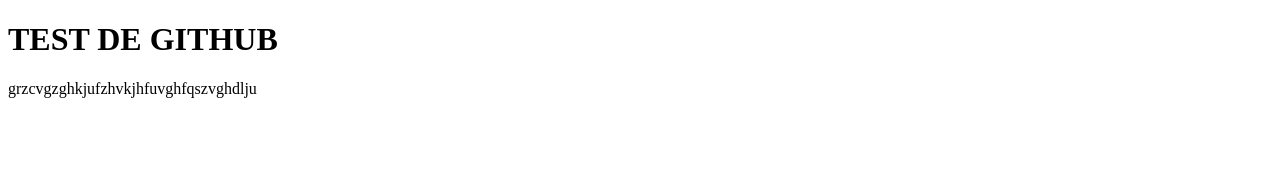
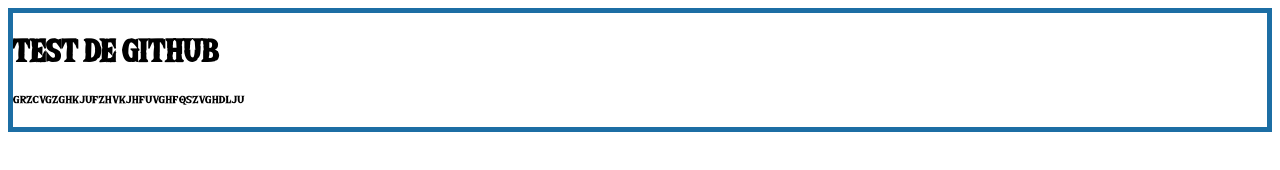
Before and after one commit to Ast415/cvgfrzvrz, a plain HTML site: page index.html in a window 1280 px wide. Drawn offline with Linux system fonts and the light colour scheme.

Commit message:
gszhvbchks

```diff
--- a/index.html
+++ b/index.html
@@ -5,9 +5,12 @@
     <meta http-equiv="X-UA-Compatible" content="IE=edge">
     <meta name="viewport" content="width=device-width, initial-scale=1.0">
     <title>Document</title>
+    <link href="test.css" rel="stylesheet">
 </head>
 <body>
-    <h1>TEST DE GITHUB</h1>
-    <p>grzcvgzghkjufzhvkjhfuvghfqszvghdlju</p>
+    <div id="test">
+        <h1>TEST DE GITHUB</h1>
+        <p>grzcvgzghkjufzhvkjhfuvghfqszvghdlju</p>
+    </div>
 </body>
 </html>
--- /dev/null
+++ b/test.css
@@ -0,0 +1,13 @@
+body{
+    background-color: #ffffff;
+}
+
+#test{
+    font-family: Zelda;
+    border: 5px solid #1C6EA4;
+}
+
+@font-face {
+    font-family: Zelda;
+    src: url(font/Zelda.otf);
+}
```
Also changed, not shown: font/Zelda.otf (added).
